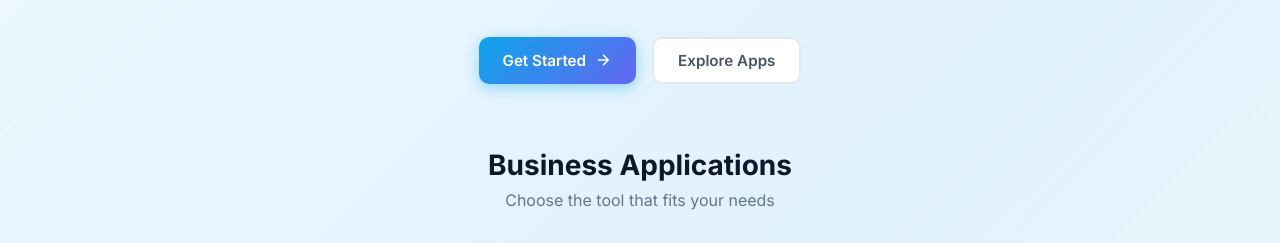
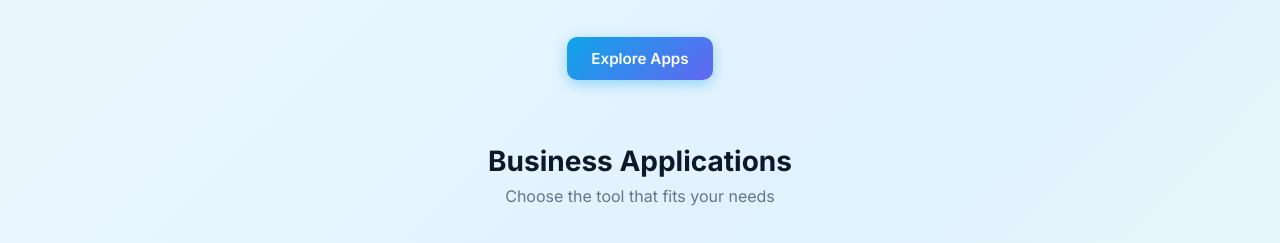
Before and after one commit to gsouleman/zezen, a website: page public/index.html in a window 1280 px wide. Shown: the part 388-631 px from the top of the page. Drawn offline with Linux system fonts and the light colour scheme.

Commit message:
Add files via upload

```diff
--- a/public/index.html
+++ b/public/index.html
@@ -398,13 +398,7 @@
             <h1>Your Business, <span class="highlight">Simplified</span></h1>
             <p>Access powerful tools to manage your finances, properties, and business operations all from one centralized portal.</p>
             <div class="hero-cta">
-                <a href="https://ghouenzen.onrender.com" class="btn btn-primary">
-                    Get Started
-                    <svg width="18" height="18" viewBox="0 0 24 24" fill="none" stroke="currentColor" stroke-width="2">
-                        <path d="M5 12h14M12 5l7 7-7 7"/>
-                    </svg>
-                </a>
-                <a href="#apps" class="btn btn-outline">Explore Apps</a>
+                <a href="#apps" class="btn btn-primary">Explore Apps</a>
             </div>
         </section>
 
```
Also changed, not shown: public/admin.html (+4 -0 lines).
